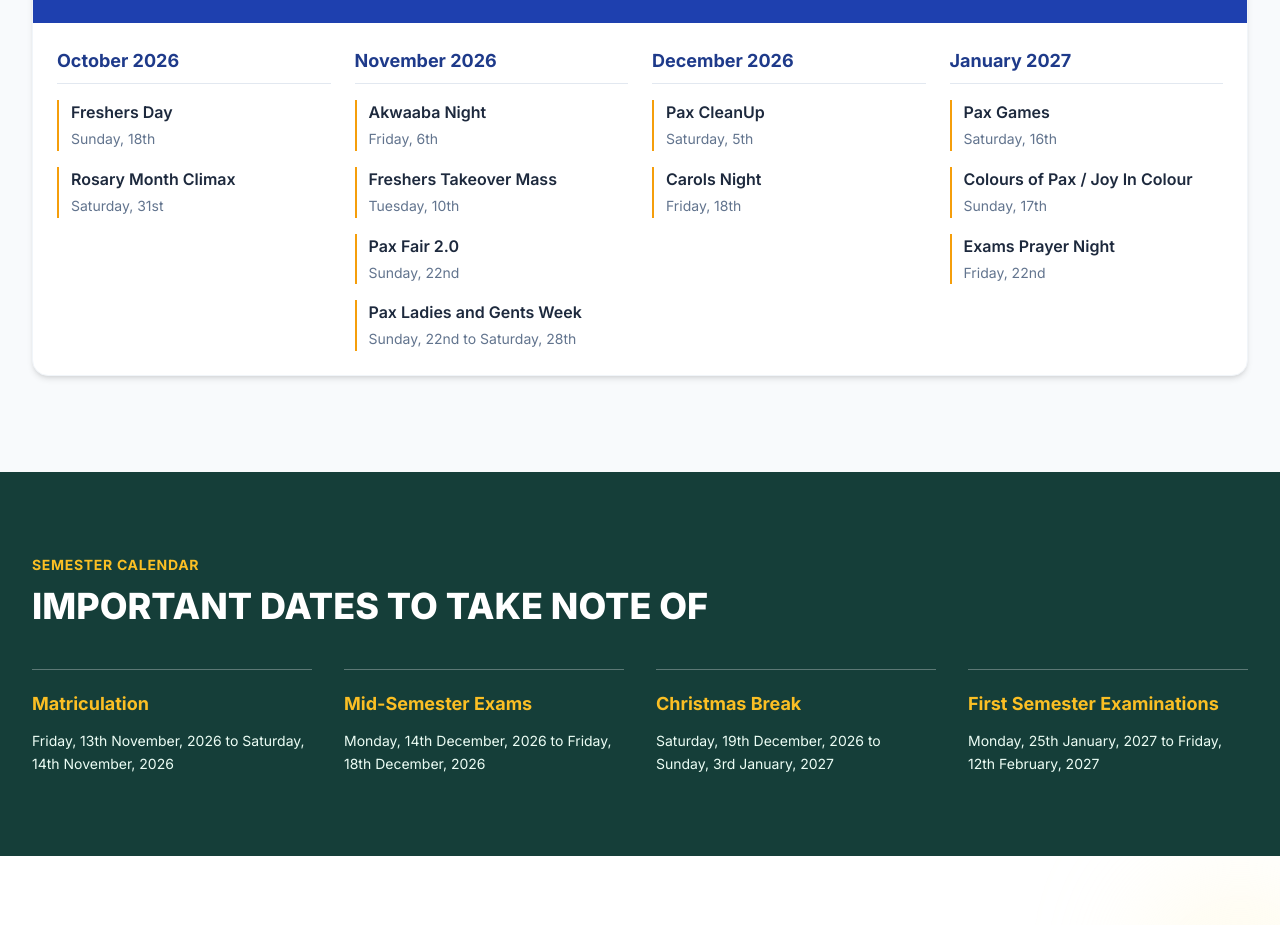
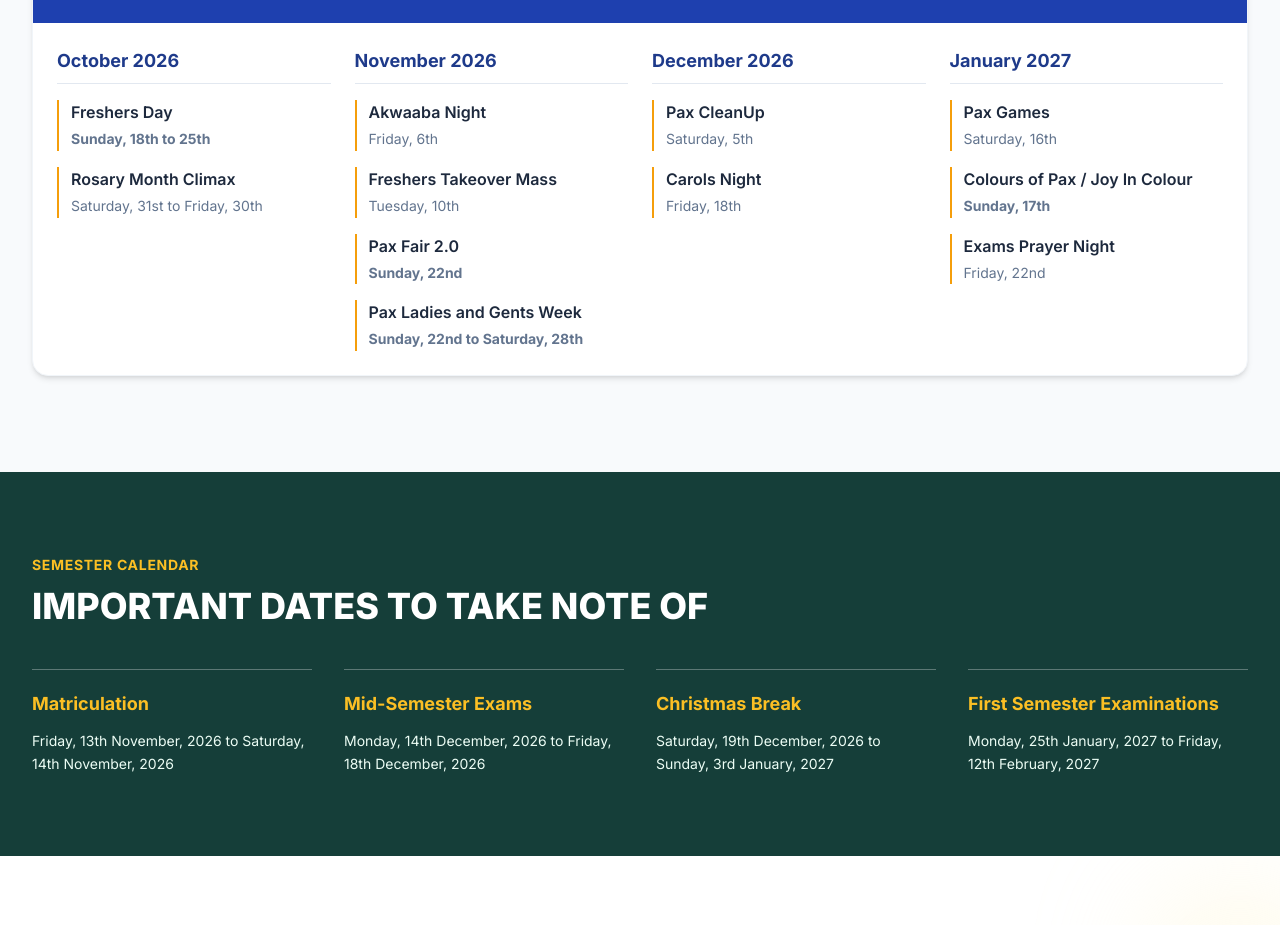
Before and after one commit to davidkudivi/pax-portal, a Next.js app: page / in a window 1280 px wide. Shown: the part 3200-4125 px from the top of the page. Built offline with nearby package versions, Linux system fonts and the light colour scheme.

Commit message:
Gettingthere4

```diff
--- a/src/app/page.js
+++ b/src/app/page.js
@@ -222,8 +222,8 @@ const communityCards = [
       {
         name: 'October 2026',
         events: [
-          { name: 'Freshers Day', date: 'Sunday, 18th' },
-          { name: 'Rosary Month Climax', date: 'Saturday, 31st' },
+          { name: 'Freshers Day', date: 'Sunday, 18th to 25th' },
+          { name: 'Rosary Month Climax', date: 'Saturday, 31st to Friday, 30th' },
         ],
       },
       {
@@ -553,7 +553,9 @@ export default function Home() {
                           {month.events.map((event) => (
                             <li key={event.name} className="border-l-2 border-[#f59e0b] pl-3">
                               <p className="break-words font-semibold text-slate-800">{event.name}</p>
-                              <p className="mt-1 text-sm leading-relaxed text-slate-500">{event.date}</p>
+                              <p className="mt-1 text-sm leading-relaxed text-slate-500">
+                                {event.date.includes('Sunday') ? <strong>{event.date}</strong> : event.date}
+                              </p>
                             </li>
                           ))}
                         </ul>
```
